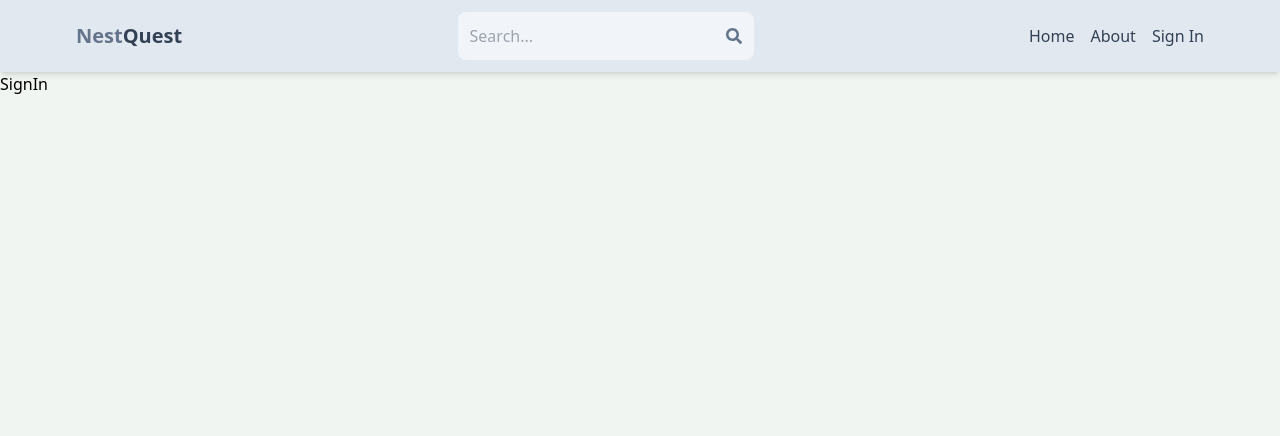
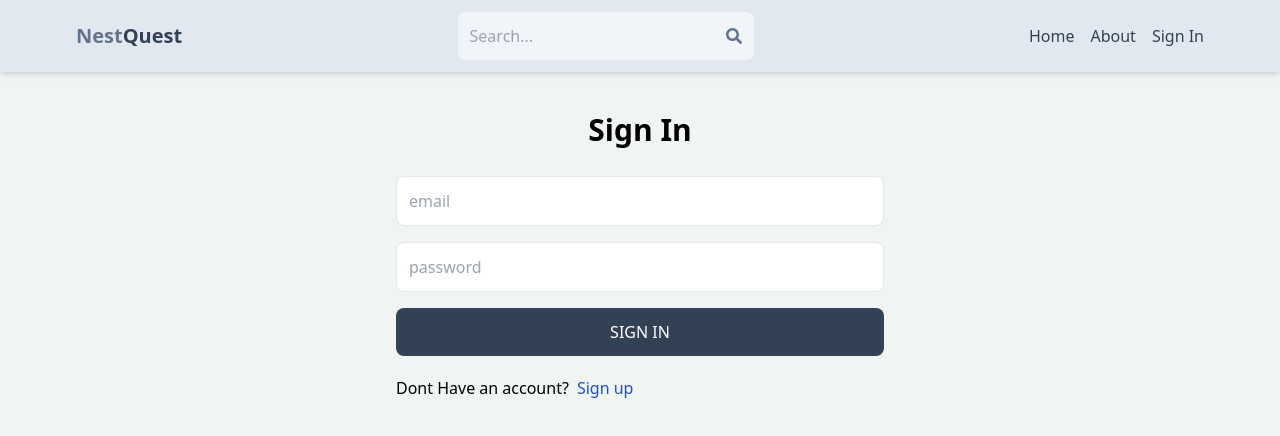
Before and after one commit to Manthan-mishra/nestQuest, a React (Vite) app in the folder client/: page /sign-in in a window 1280 px wide. Shown: the top 436 px of the page. Built offline with nearby package versions, Linux system fonts and the light colour scheme.

Commit message:
completed sign in page functionality

```diff
--- a/client/src/pages/SignIn.jsx
+++ b/client/src/pages/SignIn.jsx
@@ -1,7 +1,86 @@
 import React from "react";
+import { useState } from "react";
+import { Link, useNavigate } from "react-router-dom";
+import axios from "axios";
+import Backdrop from "@mui/material/Backdrop";
+import CircularProgress from "@mui/material/CircularProgress";
 
 const SignIn = () => {
-  return <div>SignIn</div>;
+  const [formData, setFormData] = useState({});
+  const [loading, setLoading] = useState(false);
+  const [error, setError] = useState("");
+  const navigate = useNavigate();
+
+  const handleChange = (e) => {
+    setFormData({ ...formData, [e.target.id]: e.target.value });
+  };
+  // console.log("value ", formData);
+
+  const handleSubmit = async (e) => {
+    e.preventDefault();
+
+    setLoading(true);
+
+    await axios
+      .post("/api/auth/signin", JSON.stringify(formData), {
+        headers: {
+          "Content-Type": "application/json",
+        },
+      })
+      .then((res) => {
+        setLoading(false);
+        setError("");
+        console.log("data ", res.data);
+        navigate("/");
+      })
+      .catch((err) => {
+        if (err.response.data.success === false) {
+          setError(err.response.data.message);
+          setLoading(false);
+        } else {
+          setError(err.message);
+          setLoading(false);
+        }
+      });
+  };
+
+  return (
+    <div className="p-3 max-w-lg mx-auto">
+      <h1 className="text-3xl text-center font-semibold my-7">Sign In</h1>
+      <form onSubmit={handleSubmit} className="flex flex-col gap-4">
+        <input
+          type="email"
+          placeholder="email"
+          className="border p-3 rounded-lg focus:outline-none"
+          id="email"
+          onChange={handleChange}
+        />
+        <input
+          type="password"
+          placeholder="password"
+          className="border p-3 rounded-lg focus:outline-none"
+          id="password"
+          onChange={handleChange}
+        />
+        <button className="bg-slate-700 text-white p-3 rounded-lg uppercase hover:opacity-95 disabled:opacity-80">
+          Sign in
+        </button>
+      </form>
+      <div className="flex gap-2 mt-5">
+        <p>Dont Have an account?</p>
+        <Link to={"/sign-up"}>
+          <span className="text-blue-700">Sign up</span>
+        </Link>
+      </div>
+      {error && <p className="text-red-500 mt-5">{error}</p>}
+      <Backdrop
+        sx={{ color: "#fff", zIndex: (theme) => theme.zIndex.drawer + 1 }}
+        open={loading}
+      >
+        <CircularProgress color="inherit" />
+      </Backdrop>
+    </div>
+  );
 };
 
 export default SignIn;
```
